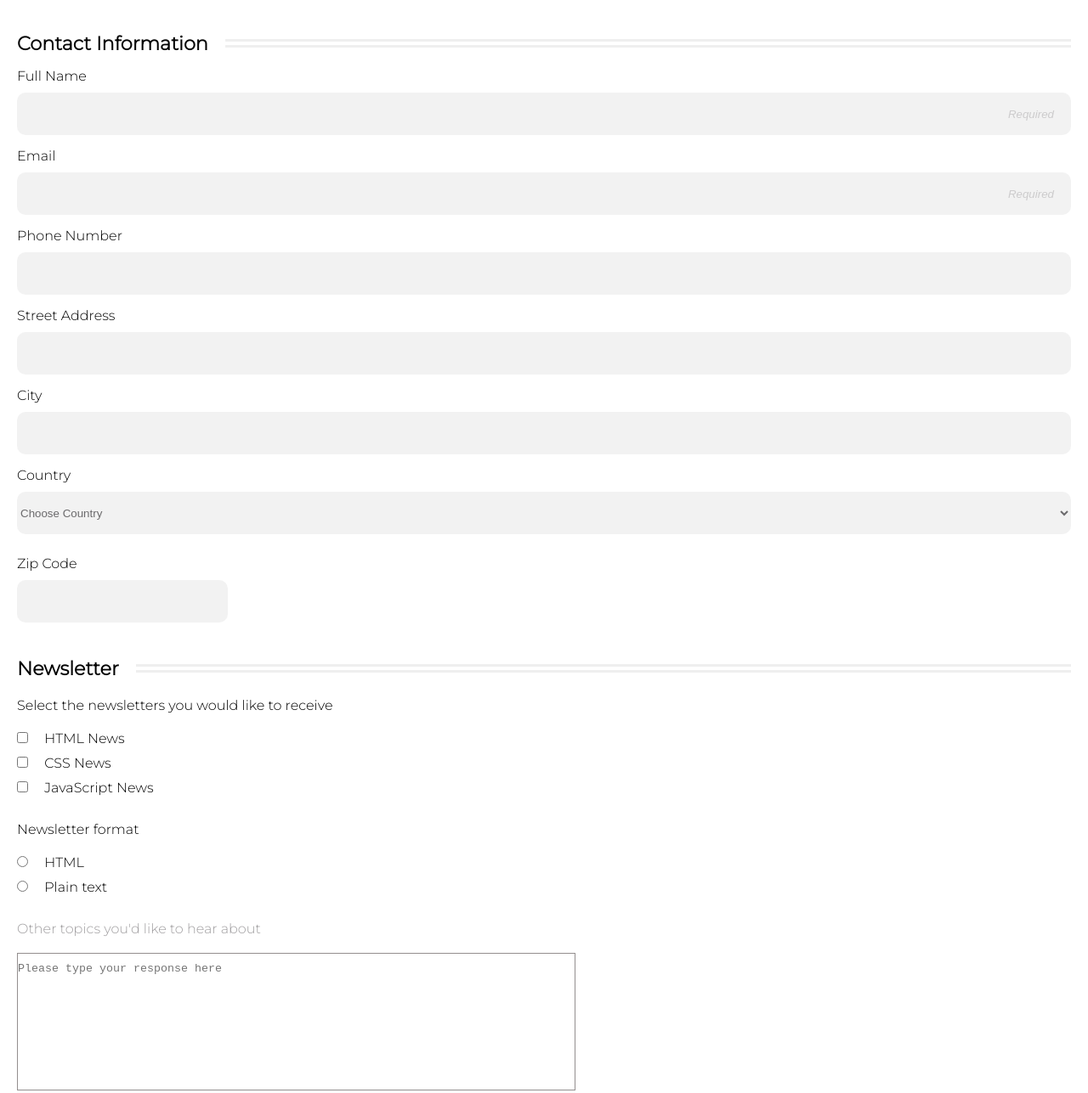
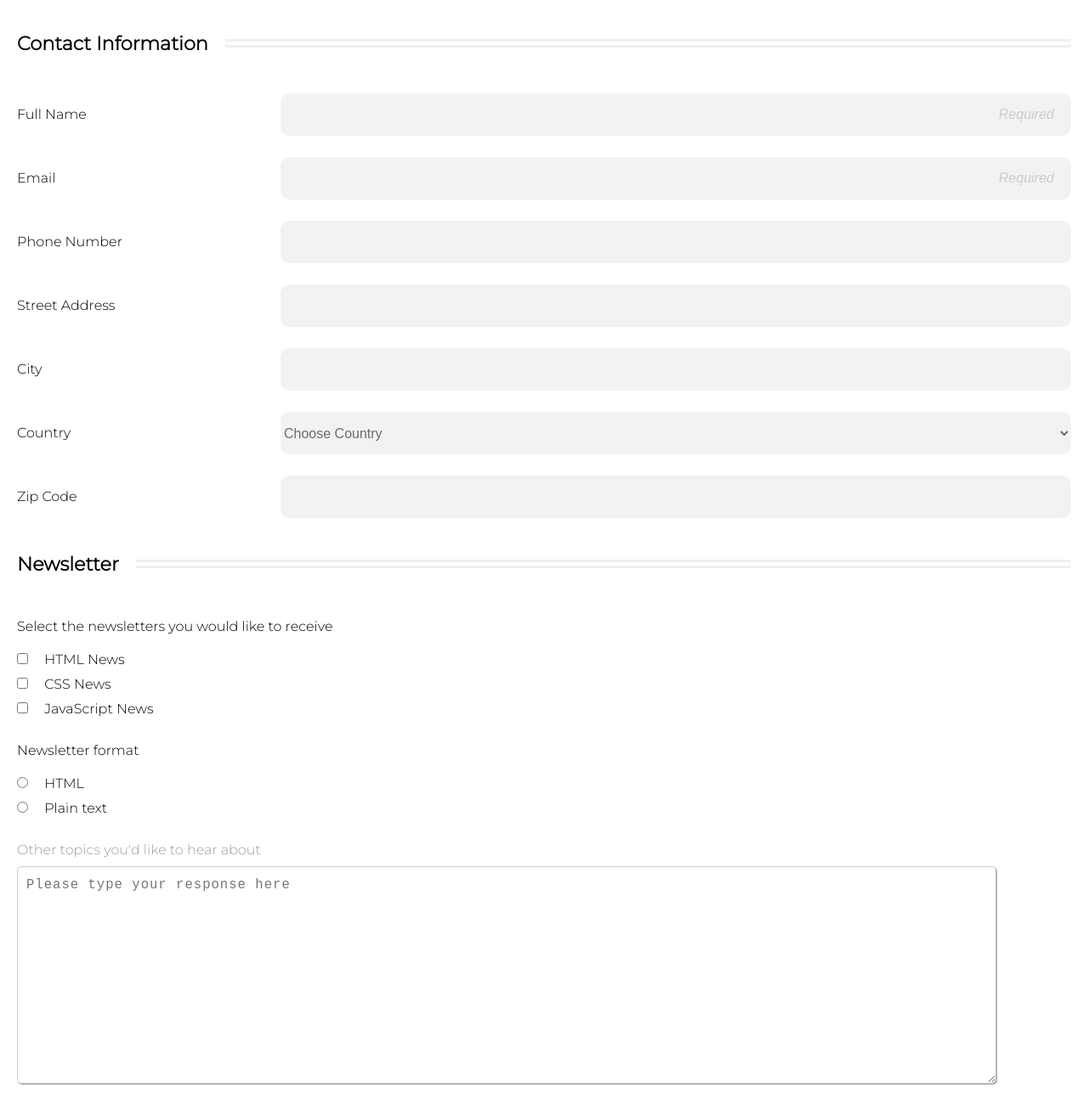
Before and after one commit to tsimeonov/techdegree-project-3, a plain HTML site: page index.html in a window 1280 px wide. Shown: the part 110-1397 px from the top of the page at 85% size. Drawn offline with Linux system fonts and the light colour scheme.

Commit message:
Final submit

```diff
--- a/index.html
+++ b/index.html
@@ -19,7 +19,7 @@
 					<label for="name">Full Name</label>
 					<input type="text" name="name" id="name" placeholder="Required">
 					<label for="email">Email</label>
-			<input type="email" name="email" id="email" placeholder="Required">
+					<input type="text" name="email" id="email" placeholder="Required">
 					<label for="phone">Phone Number</label>
 					<input type="tel" name="phone" id="phone">
 					<label for="address">Street Address</label>
--- a/styles.css
+++ b/styles.css
@@ -6,25 +6,25 @@
 
 body {
 	font-family: 'Montserrat', sans-serif;
-
 }
 
-div {
-	display: flex;
-	flex-direction: column;
-	justify-content: center;
-	align-items:  center;
+fieldset {
+  display: flex;
+  flex-direction: column;
+	flex-wrap: wrap;
 }
 
 div h1 {
 	margin-top: 20px;
 	padding-bottom: 10px;
 	font-size: 3em;
+	text-align: center;
 	font-weight: bolder;
 }
 
 div p {
 	margin-bottom: 40px;
+	text-align: center;
 	color: rgba(146, 144, 146, 0.87);
 }
 
@@ -42,17 +42,27 @@ fieldset legend {
 	font-size:  1.4em;
 	font-weight: bold;
 	padding-right: 20px;
+	margin-bottom: 30px;
 }
 
-/*############# NAME ############*/
-
-label[for="name"] {
+label[for="name"],
+label[for="email"],
+label[for="phone"],
+label[for="address"],
+label[for="city"],
+label[for="country"],
+label[for="zip_code"] {
 	align-self: flex-start;
 	padding-top: 15px;
 	padding-bottom: 10px;
 }
 
-#name {
+#name,
+#email,
+#phone,
+#address,
+#city,
+#zip_code {
 	align-self: flex-start;
 	height: 50px;
 	width: 100%;
@@ -69,87 +79,6 @@ input::placeholder {
 	margin-bottom: 20px;
 }
 
-/*############# EMAIL ############*/
-
-label[for="email"] {
-	align-self: flex-start;
-	padding-top: 15px;
-	padding-bottom: 10px;
-}
-
-#email {
-	align-self: flex-start;
-	height: 50px;
-	width: 100%;
-	border: none;
-	background-color: rgba(240, 240, 240, 0.87);
-	border-radius: 10px;
-}
-
-/*############# PHONE NUMBER ############*/
-
-label[for="phone"] {
-	align-self: flex-start;
-	padding-top: 15px;
-	padding-bottom: 10px;
-}
-
-#phone {
-	align-self: flex-start;
-	height: 50px;
-	width: 100%;
-	border: none;
-	background-color: rgba(240, 240, 240, 0.87);
-	border-radius: 10px;
-}
-
-/*############# STREET ADDRESS ############*/
-
-label[for="address"] {
-	align-self: flex-start;
-	padding-top: 15px;
-	padding-bottom: 10px;
-}
-
-#address {
-	align-self: flex-start;
-	height: 50px;
-	width: 100%;
-	border: none;
-	background-color: rgba(240, 240, 240, 0.87);
-	border-radius: 10px;
-}
-
-/*############# CITY ############*/
-
-label[for="city"] {
-	align-self: flex-start;
-	padding-top: 15px;
-	padding-bottom: 10px;
-}
-
-#city {
-	align-self: flex-start;
-	height: 50px;
-	width: 100%;
-	border: none;
-	background-color: rgba(240, 240, 240, 0.87);
-	border-radius: 10px;
-}
-
-/*############# COUNTRY ############*/
-
-label[for="country"] {
-	align-self: flex-start;
-	padding-top: 15px;
-	padding-bottom: 10px;
-}
-
-select option[value="placeholder_text"] {
-	color: red;
-
-}
-
 #country {
 	align-self: flex-start;
 	height: 50px;
@@ -161,25 +90,11 @@ select option[value="placeholder_text"] {
 	margin-bottom: 10px;
 }
 
-/*############# ZIP CODE ############*/
+/*############# NEWSLETTER SECTION ############*/
 
-label[for="zip_code"] {
-	align-self: flex-start;
-	padding-top: 15px;
-	padding-bottom: 10px;
+fieldset {
+	margin-top: 30px;
 }
-
-#zip_code {
-	align-self: flex-start;
-	height: 50px;
-	width: 20%;
-	border: none;
-	background-color: rgba(240, 240, 240, 0.87);
-	border-radius: 10px;
-	margin-bottom: 40px;
-}
-
-/*############# NEWSLETTER ############*/
 
 fieldset > p {
 	width: 100%;
@@ -216,25 +131,23 @@ label[for="plain"] {
 .textarea {
 	margin-top: 20px;
 	margin-bottom: 40px;
-	position: relative;
-	width: 100%;
-	height: 200px;
-
+	margin-left: 0;
 }
 
-#topic {
-	position: absolute;
-	left:  0;
-	bottom: 0;
-	border: 1px solid rgba(131, 126, 126, 0.87);
-	resize: none;
-	padding-top: 10px;
+textarea {
+	width: 90vw;
+	font-size: 1.2em;
+	letter-spacing: 1px;
+	padding: 10px;
+	line-height: 1.5;
+	border-radius: 5px;
+	border: 1px solid #ccc;
+	box-shadow: 1px 1px 1px #999;
 }
 
 .textarea p {
-	position: absolute;
-	top: 0;
-	left: 0;
+	text-align: left;
+	margin-bottom: 10px;
 }
 
 /*############# BUTTON ############*/
@@ -277,3 +190,36 @@ footer {
 	font-style: italic;
 	font-size: .8em;
 }
+
+@media (min-width: 768px) {
+
+	fieldset {
+    flex-direction: row;
+    justify-content: space-between;
+  }
+
+  label[for="name"],
+  label[for="email"],
+  label[for="phone"],
+  label[for="address"],
+  label[for="city"],
+  label[for="country"],
+  label[for="zip_code"] {
+		flex-basis: 20%;
+		margin-top: 15px;
+		margin-bottom: 10px;
+  }
+
+  #name,
+  #email,
+  #phone,
+  #address,
+  #city,
+  #country,
+  #zip_code {
+		flex-basis: 75%;
+		margin-top: 15px;
+		margin-bottom: 10px;
+		font-size: 1em;
+  }
+}
```
Lines whose indentation alone changed are shown as unchanged.
